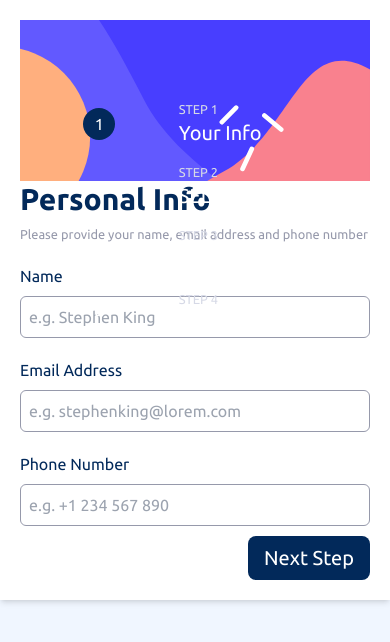
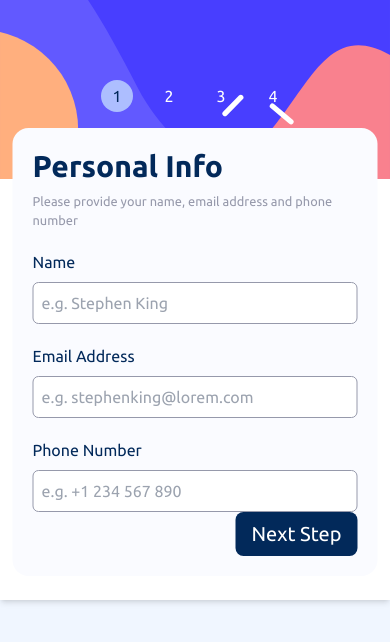
Before and after one commit to NikaBotchorishvili/multistep-form, a React (Vite) app: page / in a window 390 px wide. Shown: the top 642 px of the page. Built offline with nearby package versions, Linux system fonts and the light colour scheme; the HTML template or start-up script is replaced by a standard one.

Commit message:
worked on responsivness more

```diff
--- a/src/Context/MultiStepContext.tsx
+++ b/src/Context/MultiStepContext.tsx
@@ -22,6 +22,12 @@ type titleType ={
 	description: string,
 }
 
+type Sidebar = {
+	number: number,
+	step: string,
+	title: string,
+}
+
 export type ContextType = {
 	currentStepIndex: number;
 	step: ReactElement;
@@ -30,9 +36,11 @@ export type ContextType = {
 	next: Function;
 	goto: Function;
 	handlePersonalizeChange: Function;
-	title: titleType,
+	title: titleType;
 	formData: formData;
+	sidebar: Sidebar[];
 };
+
 
 
 export const Context = createContext<Partial<ContextType>>({});
@@ -59,12 +67,36 @@ function ContextProvider({ children, steps }: ContextProps) {
 		},
 	];
 
+	const sidebar: Sidebar[] = [
+		{
+			number: 1,
+			step: "Step 1",
+			title: "YOUR INFO"
+		},
+		{
+			number: 2,
+			step: "Step 2",
+			title: "SELECT PLAN"
+		},
+		{
+			number: 3,
+			step: "Step 3",
+			title: "ADD-ONS"
+		},
+		{
+			number: 4,
+			step: "Step 4",
+			title: "SUMMARY"
+		}
+	]
+
 	const title: titleType =
 		titles[currentStepIndex];
 	const [formData, setFormData] = useState<formData>({
 		name: "",
 		email: "",
 		phone_number: "",
+
 	});
 
 	const next = () => {
@@ -105,6 +137,7 @@ function ContextProvider({ children, steps }: ContextProps) {
 		handlePersonalizeChange: handleChange,
 		formData,
 		title,
+		sidebar: sidebar,
 	};
 
 	return <Context.Provider value={ContextData}>{children}</Context.Provider>;
--- a/src/components/Sidebar.tsx
+++ b/src/components/Sidebar.tsx
@@ -4,61 +4,36 @@ import { Context } from "../Context/MultiStepContext";
 
 
 function Sidebar() {
-	const { currentStepIndex } = useContext(Context);
+	const {currentStepIndex, sidebar, goto } = useContext(Context);
 
+	const content = sidebar?.map((el, index) => {
+		return (
+			<div className="flex justify-evenly  items-center cursor-pointer" onClick={() => goto(index)}>
+				<h2 className={
+					`flex items-center justify-center    w-8 h-8  rounded-full
+					${index == currentStepIndex ? "bg-PastelBlue text-MarineBlue": "text-White"}`
+					}>
+					{el.number}
+				</h2>
+				<div className="hidden md:flex flex-col md:basis-32 ">
+					<small className="text-LightGray font-thin">
+						{el.step}
+					</small>
+					<h2 className="text-xl text-White">{el.title}</h2>
+				</div>
+			</div>
+		)
+	})
+	return (
+		<div className="absolute top-0 left-0 md:relative">
+			<img
+				srcSet="images/bg-sidebar-desktop.svg 1000w, images/bg-sidebar-mobile.svg 767w"
+				alt=""
+				className="md:h-full w-screen md:w-full "
+			/>
 
-	return (
-		<div className="relative">
-			<img
-				srcSet="images/bg-sidebar-desktop.svg 1000w, images/bg-sidebar-mobile.svg 768w"
-				alt=""
-				className="md:h-full w-full h-fit "
-			/>
-			<div className=" flex flex-col absolute top-20 w-full gap-4 ">
-				<div className="flex justify-evenly  items-center">
-					<h2 className="flex items-center justify-center text-White  bg-MarineBlue w-8 h-8  rounded-full">
-						1
-					</h2>
-					<div className="flex flex-col basis-32">
-						<small className="text-LightGray font-thin">
-							STEP 1
-						</small>
-						<h2 className="text-xl text-White">Your Info</h2>
-					</div>
-				</div>
-				<div className="flex justify-evenly w-full items-center">
-					<h2 className="flex items-center justify-center text-White   w-8 h-8  rounded-full">
-						2
-					</h2>
-					<div className="flex flex-col basis-32">
-						<small className="text-LightGray font-thin">
-							STEP 2
-						</small>
-						<h2 className="text-xl text-White">SELECT PLAN</h2>
-					</div>
-				</div>
-				<div className="flex justify-evenly w-full items-center">
-					<h2 className="flex items-center justify-center text-White   w-8 h-8  rounded-full">
-						3
-					</h2>
-					<div className="flex flex-col basis-32">
-						<small className="text-LightGray font-thin">
-							STEP 3
-						</small>
-						<h2 className="text-xl text-White">ADD-ONS</h2>
-					</div>
-				</div>
-				<div className="flex justify-evenly w-full items-center">
-					<h2 className="flex items-center justify-center text-White   w-8 h-8  rounded-full">
-						4
-					</h2>
-					<div className="flex flex-col basis-32">
-						<small className="text-LightGray font-thin">
-							STEP 4
-						</small>
-						<h2 className="text-xl text-White ">SUMMARY</h2>
-					</div>
-				</div>
+			<div className=" flex md:flex-col absolute justify-center gap-5 top-20 w-full md:gap-4  ">
+{content}
 			</div>
 		</div>
 	);
--- a/src/components/form.tsx
+++ b/src/components/form.tsx
@@ -6,14 +6,16 @@ import Title from "./multiStepForm/components/title";
 function Form() {
 	const { currentStepIndex, back, next, step, steps } = useContext(Context);
 	return (
-		<main className="flex md:flex-row flex-col h-[600px] shadow-md w-[1000px] justify-around p-5 bg-White">
+		<main className="flex md:flex-row flex-col h-[600px] shadow-md w-[1000px] justify-around p-5 bg-White ">
 			<Sidebar currentStepIndex={currentStepIndex} />
-			<div className="flex flex-col h-full justify-between">
-				<div className="flex flex-col gap-5">
+			<div className="flex flex-col md:h-full justify-between md:static absolute top-32 left-1/2 right-1/2 md:translate-x-0 -translate-x-1/2 md:w-fit w-5/6 h-fit bg-Alabaster md:bg-opacity-0 p-5 rounded-2xl md:rounded-none md:p-0 box-content">
+				<div className="flex flex-col gap-5 w-full">
 					<Title />
 					{ step }
 				</div>
-				<div className="flex justify-between w-full">
+
+
+				<div className="flex justify-between w-full  md:static">
 					{currentStepIndex !== 0 && (
 						<button
 							onClick={() => back()}
--- a/src/components/multiStepForm/AddOns.tsx
+++ b/src/components/multiStepForm/AddOns.tsx
@@ -1,7 +1,7 @@
 function AddOns() {
 	return (
 		<form className="flex flex-col gap-4">
-			<div className="flex justify-between shrink w-[400px] px-6 py-4  box-content items-center border border-LightGray rounded-lg cursor-pointer hover:border-PurplishBlue">
+			<div className="flex justify-between shrink w-full md:w-[400px] px-6 py-4  md:box-content items-center border border-LightGray rounded-lg cursor-pointer hover:border-PurplishBlue">
 				<span className="flex gap-4">
 					<input type="checkbox" name="" id="" />
 					<div>
@@ -17,7 +17,7 @@ function AddOns() {
 				<small className="text-PurplishBlue">+1$/month</small>
 			</div>
 
-			<div className="flex justify-between shrink w-[400px] px-6 py-4  box-content items-center border border-LightGray rounded-lg cursor-pointer hover:border-PurplishBlue">
+			<div className="flex justify-between shrink w-full md:w-[400px] px-6 py-4  md:box-content items-center border border-LightGray rounded-lg cursor-pointer hover:border-PurplishBlue">
 				<span className="flex gap-4">
 					<input type="checkbox" name="" id="" />
 					<div>
@@ -32,7 +32,7 @@ function AddOns() {
 
 				<small className="text-PurplishBlue">+2$/month</small>
 			</div>
-			<div className="flex justify-between shrink w-[400px] px-6 py-4  box-content items-center border border-LightGray rounded-lg cursor-pointer hover:border-PurplishBlue">
+			<div className="flex justify-between shrink w-full md:w-[400px] px-6 py-4  md:box-content items-center border border-LightGray rounded-lg cursor-pointer hover:border-PurplishBlue">
 				<span className="flex gap-4">
 					<input type="checkbox" name="" id="" />
 					<div>
--- a/src/components/multiStepForm/SelectYourPlan.tsx
+++ b/src/components/multiStepForm/SelectYourPlan.tsx
@@ -5,8 +5,14 @@ import { Context } from "../../Context/MultiStepContext";
 function SelectYourPlan() {
 	const { formData } = useContext(Context);
 	return (
-		<form className="flex gap-4">
-			<button className="h-36 w-32 flex flex-col justify-between p-4 box-content border border-LightGray rounded-lg cursor-pointer">
+		<form className="flex gap-4 md:flex-row flex-col md:w-fit w-full">
+			<div className="h-36 md:w-32 p-4 md:box-content border border-LightGray rounded-lg cursor-pointer w-full">
+				<input
+					type="radio"
+					name="arcade"
+					className="absolute hidden "
+				/>
+				<label className="w-full h-full flex flex-col justify-between " htmlFor="arcade">
 					<img
 						className="h-min mr-auto"
 						src="/images/icon-arcade.svg"
@@ -16,8 +22,15 @@ function SelectYourPlan() {
 						<h2 className="text-MarineBlue">Arcade</h2>
 						<small className="text-CoolGray">$9/month</small>
 					</div>
-			</button>
-			<button className="h-36 w-32 flex flex-col justify-between p-4 box-content border border-LightGray rounded-lg cursor-pointer">
+				</label>
+			</div>
+			<div className="h-36 md:w-32 p-4 md:box-content border border-LightGray rounded-lg cursor-pointer w-full ">
+				<input
+					type="radio"
+					name="arcade"
+					className="absolute hidden "
+				/>
+				<label className="w-full h-full flex flex-col justify-between">
 					<img
 						className="h-min mr-auto"
 						src="/images/icon-advanced.svg"
@@ -27,8 +40,16 @@ function SelectYourPlan() {
 						<h2 className="text-MarineBlue">Advanced</h2>
 						<small className="text-CoolGray">$12/month</small>
 					</div>
-			</button>
-			<button className="h-36 w-32 flex flex-col justify-between p-4 box-content border border-LightGray rounded-lg cursor-pointer">
+				</label>
+			</div>
+			<div className="h-36 md:w-32 p-4 md:box-content border border-LightGray rounded-lg cursor-pointer w-full">
+				<input
+					type="radio"
+					name="arcade"
+					className="absolute hidden "
+				/>
+
+				<label className="w-full h-full flex flex-col justify-between">
 					<img
 						className="h-min mr-auto"
 						src="/images/icon-pro.svg"
@@ -38,7 +59,8 @@ function SelectYourPlan() {
 						<h2 className="text-MarineBlue">Pro</h2>
 						<small className="text-CoolGray">$15/month</small>
 					</div>
-			</button>
+				</label>
+			</div>
 		</form>
 	);
 }
```
Lines whose indentation alone changed are shown as unchanged.
